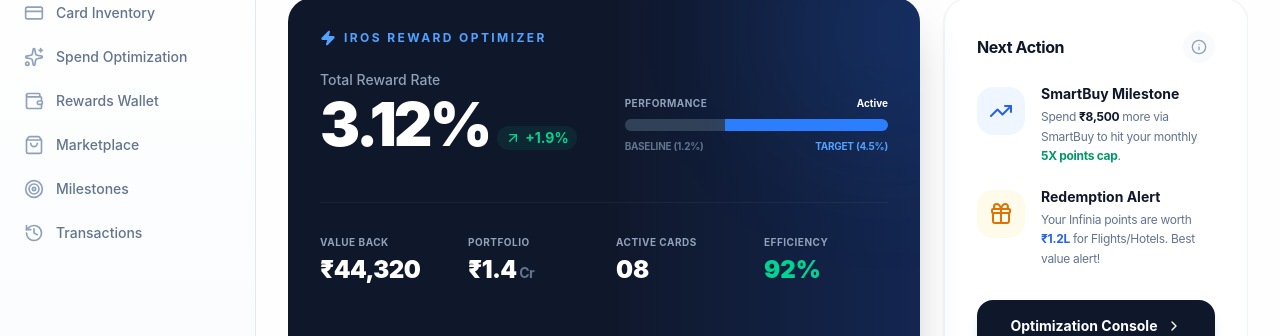
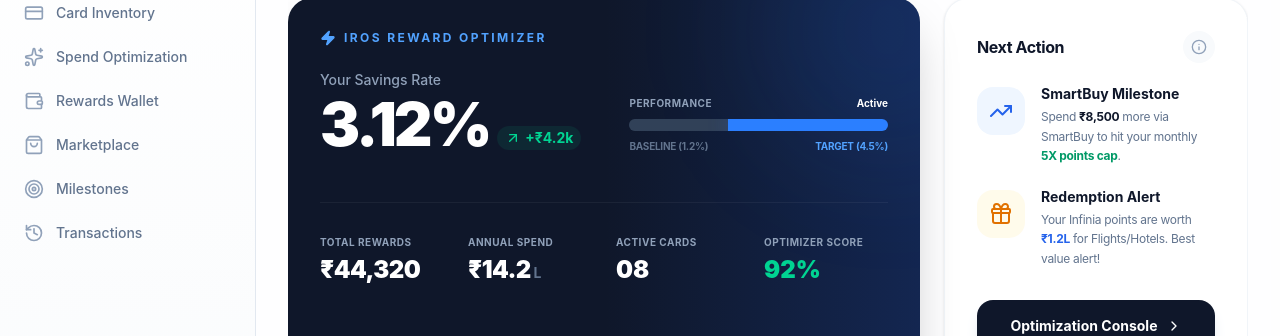
Before and after one commit to doshibros1531/indian-rewards-intelligence, a Next.js app: page / in a window 1280 px wide. Shown: the part 139-475 px from the top of the page. Built offline with nearby package versions, Linux system fonts and the light colour scheme.

Commit message:
minor change

```diff
--- a/app/page.tsx
+++ b/app/page.tsx
@@ -59,12 +59,12 @@ export default function DashboardPage() {
 
               <div className="flex flex-col md:flex-row md:items-end md:gap-12 gap-8">
                 <div>
-                  <p className="text-slate-400 text-sm font-medium mb-1">Total Reward Rate</p>
+                  <p className="text-slate-400 text-sm font-medium mb-1">Your Savings Rate</p>
                   <div className="flex items-baseline gap-2">
                     <span className="text-4xl md:text-6xl font-black text-white tracking-tighter">3.12%</span>
                     <span className="text-emerald-400 font-bold text-xs md:text-sm bg-emerald-500/10 px-2 py-0.5 rounded-lg flex items-center gap-1">
                        <ArrowUpRight className="h-3 w-3 md:h-4 md:w-4" />
-                       +1.9%
+                       +₹4.2k
                     </span>
                   </div>
                 </div>
@@ -89,19 +89,19 @@ export default function DashboardPage() {
 
               <div className="mt-8 md:mt-12 grid grid-cols-2 lg:grid-cols-4 gap-6 pt-6 md:pt-8 border-t border-white/5">
                 <div>
-                  <p className="text-slate-400 text-[10px] font-bold uppercase tracking-wider mb-1">Value Back</p>
+                  <p className="text-slate-400 text-[10px] font-bold uppercase tracking-wider mb-1">Total Rewards</p>
                   <p className="text-xl md:text-2xl font-black text-white tracking-tight">{formatCurrency(44320)}</p>
                 </div>
                 <div>
-                  <p className="text-slate-400 text-[10px] font-bold uppercase tracking-wider mb-1">Portfolio</p>
-                  <p className="text-xl md:text-2xl font-black text-white tracking-tight">₹1.4<span className="text-slate-500 text-xs md:text-sm font-bold"> Cr</span></p>
+                  <p className="text-slate-400 text-[10px] font-bold uppercase tracking-wider mb-1">Annual Spend</p>
+                  <p className="text-xl md:text-2xl font-black text-white tracking-tight">₹14.2<span className="text-slate-500 text-xs md:text-sm font-bold"> L</span></p>
                 </div>
                 <div className="hidden md:block">
                    <p className="text-slate-400 text-[10px] font-bold uppercase tracking-wider mb-1">Active Cards</p>
                    <p className="text-xl md:text-2xl font-black text-white">08</p>
                 </div>
                 <div className="hidden md:block">
-                   <p className="text-slate-400 text-[10px] font-bold uppercase tracking-wider mb-1">Efficiency</p>
+                   <p className="text-slate-400 text-[10px] font-bold uppercase tracking-wider mb-1">Optimizer Score</p>
                    <p className="text-xl md:text-2xl font-black text-emerald-400">92%</p>
                 </div>
               </div>
```
